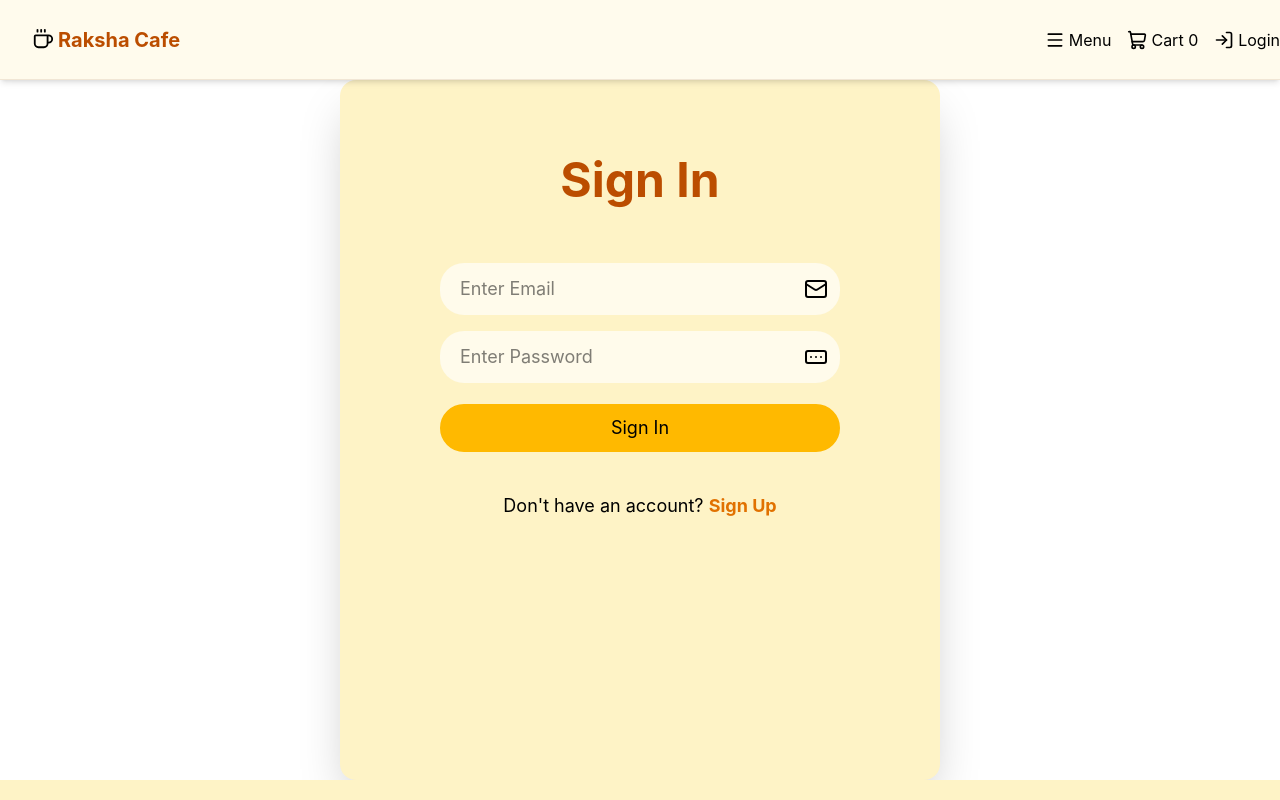
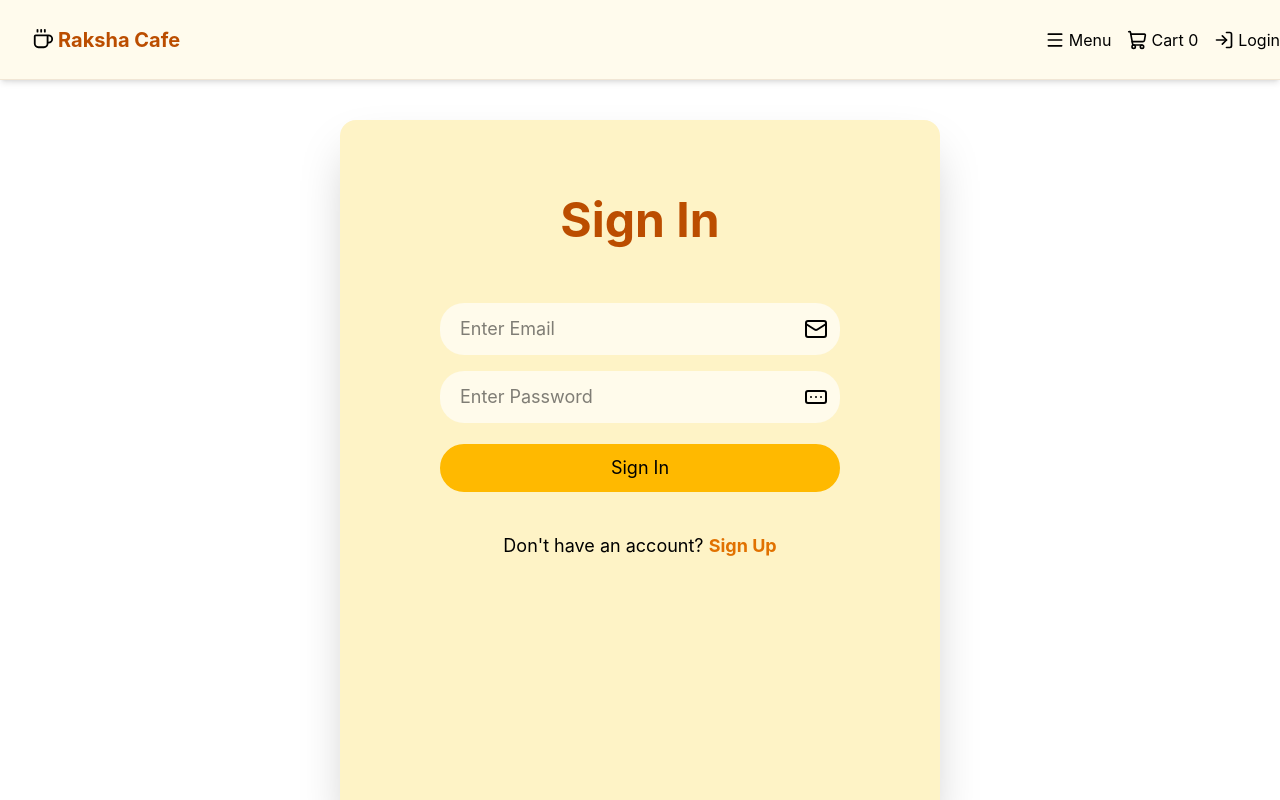
Before and after one commit to dhirajsauravv/raksha-cafe, a React (Vite) app: page /login in a window 1280 px wide. Shown: the top 800 px of the page. Built offline with nearby package versions, Linux system fonts and the light colour scheme; no server answers.

Commit message:
divided home and all other routes in different div

```diff
--- a/src/App.jsx
+++ b/src/App.jsx
@@ -14,9 +14,13 @@ function App() {
     <BrowserRouter>
       <Navbar />
 
-      <div className="container max-w-full ">
+      <div className="container max-w-full">
         <Routes>
           <Route path="/" element={<Home />} />
+        </Routes>
+      </div>
+      <div className="container max-w-full mt-10 mb-15">
+        <Routes>
           <Route path="/menu" element={<Menu />} />
           <Route path="/cart" element={<Cart />} />
           <Route path="/login" element={<Login />} />
@@ -24,6 +28,7 @@ function App() {
           <Route path="/order" element={<Order />} />
         </Routes>
       </div>
+
       <Footer />
     </BrowserRouter>
   );
```
